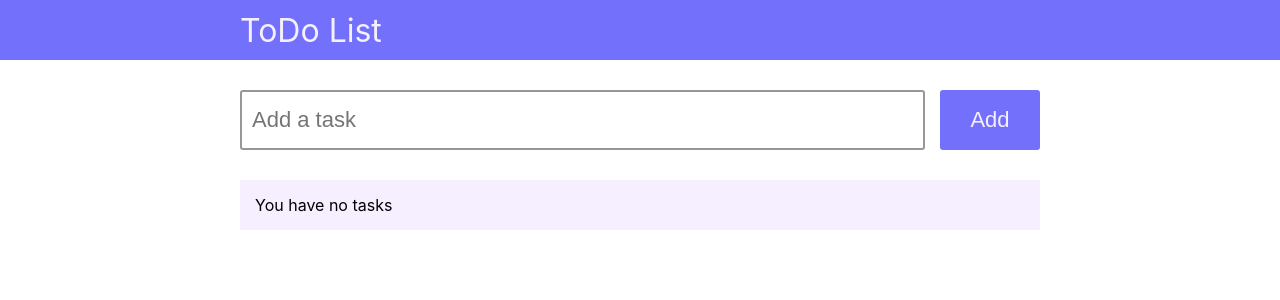
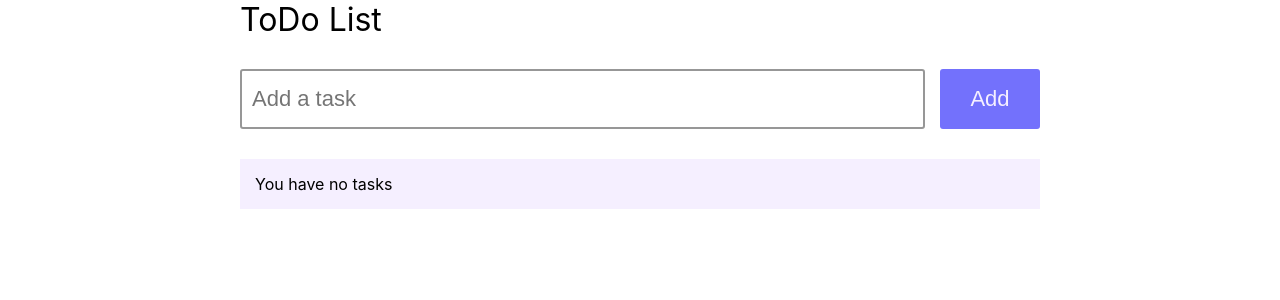
Before and after one commit to thecallum/todo-testing, a React (Create React App) app: page / in a window 1280 px wide. Shown: the top 300 px of the page. Built offline with nearby package versions, Linux system fonts and the light colour scheme.

Commit message:
Add proptypes

```diff
--- a/package.json
+++ b/package.json
@@ -6,6 +6,7 @@
     "@testing-library/jest-dom": "^5.16.5",
     "@testing-library/react": "^13.4.0",
     "@testing-library/user-event": "^13.5.0",
+    "prop-types": "^15.8.1",
     "react": "^18.2.0",
     "react-dom": "^18.2.0",
     "react-scripts": "5.0.1",
--- a/src/components/header.js
+++ b/src/components/header.js
@@ -1,10 +1,9 @@
-export default function Header()
-{
-    return (
-        <header class="header">
-            <div className="header-container">
-                <h1 className="header-title">ToDo List</h1>
-            </div>
-      </header>
-    )
+export default function Header() {
+  return (
+    <header className="" ss="header">
+      <div className="header-container">
+        <h1 className="header-title">ToDo List</h1>
+      </div>
+    </header>
+  );
 }
--- a/src/reportWebVitals.js
+++ b/src/reportWebVitals.js
@@ -1,6 +1,6 @@
-const reportWebVitals = onPerfEntry => {
+const reportWebVitals = (onPerfEntry) => {
   if (onPerfEntry && onPerfEntry instanceof Function) {
-    import('web-vitals').then(({ getCLS, getFID, getFCP, getLCP, getTTFB }) => {
+    import("web-vitals").then(({ getCLS, getFID, getFCP, getLCP, getTTFB }) => {
       getCLS(onPerfEntry);
       getFID(onPerfEntry);
       getFCP(onPerfEntry);
```
Also changed, not shown: src/components/addTaskForm.js (+8 -1 lines), src/components/task.js (+8 -1 lines), src/components/taskList.js (+8 -1 lines), src/index.js (+6 -6 lines), src/setupTests.js (+1 -1 lines).
